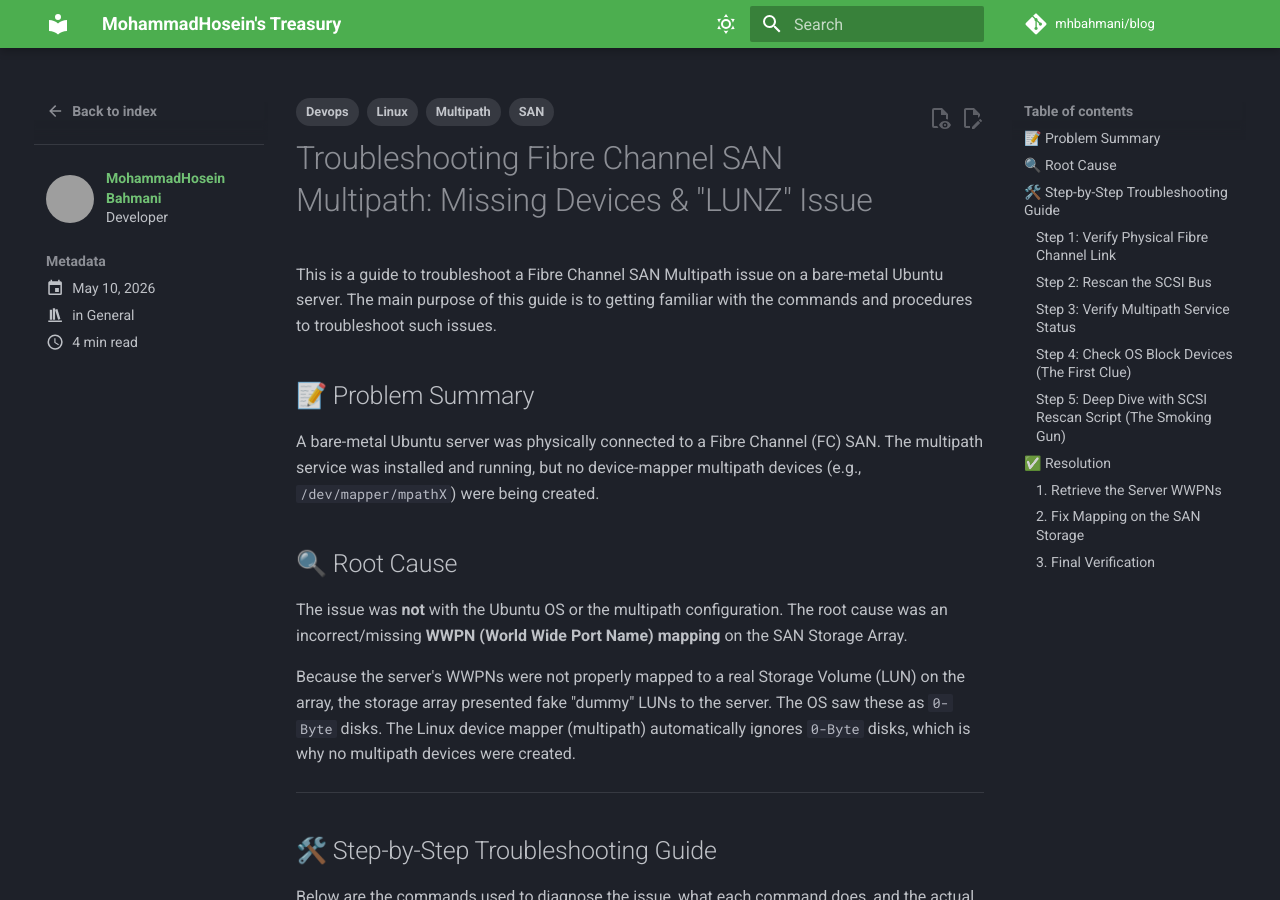
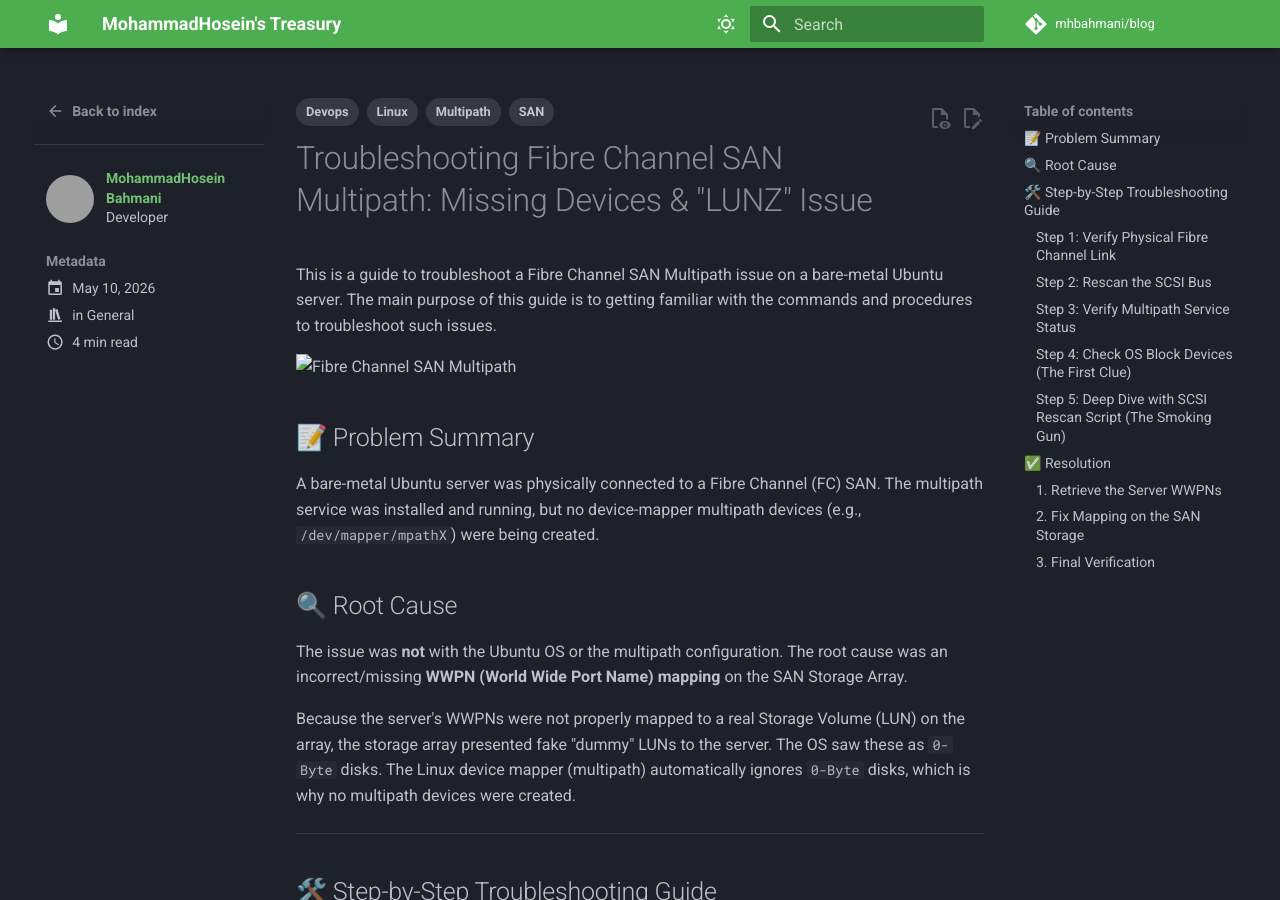
Before and after one commit to mhbahmani/Blog, an MkDocs documentation site: the page built from docs/posts/general/debug-san-fibre-channel-missing-device.md, in a window 1280 px wide and 900 px high. Built offline with MkDocs 1.6.1 and Material for MkDocs 9.7.7, drawn with Linux system fonts in a browser that asks for light colours; plug-ins that fetch from the network failed and are left out; comment, search, counter and statistics services are not loaded; grey boxes are pictures that could not be loaded.

Commit message:
Add blog post images

```diff
--- a/docs/posts/general/debug-san-fibre-channel-missing-device.md
+++ b/docs/posts/general/debug-san-fibre-channel-missing-device.md
@@ -15,6 +15,8 @@
 # Troubleshooting Fibre Channel SAN Multipath: Missing Devices & "LUNZ" Issue
 
 This is a guide to troubleshoot a Fibre Channel SAN Multipath issue on a bare-metal Ubuntu server. The main purpose of this guide is to getting familiar with the commands and procedures to troubleshoot such issues.
+
+![Fibre Channel SAN Multipath](./images/fibre.jpg)
 
 <!-- more -->
 
```
Also changed, not shown: docs/posts/Istio/istio-east-west-debuging.md (+2 -0 lines), docs/posts/Istio/images/istio-east-west-arch.svg (added), docs/posts/general/images/fibre.jpg (added).
